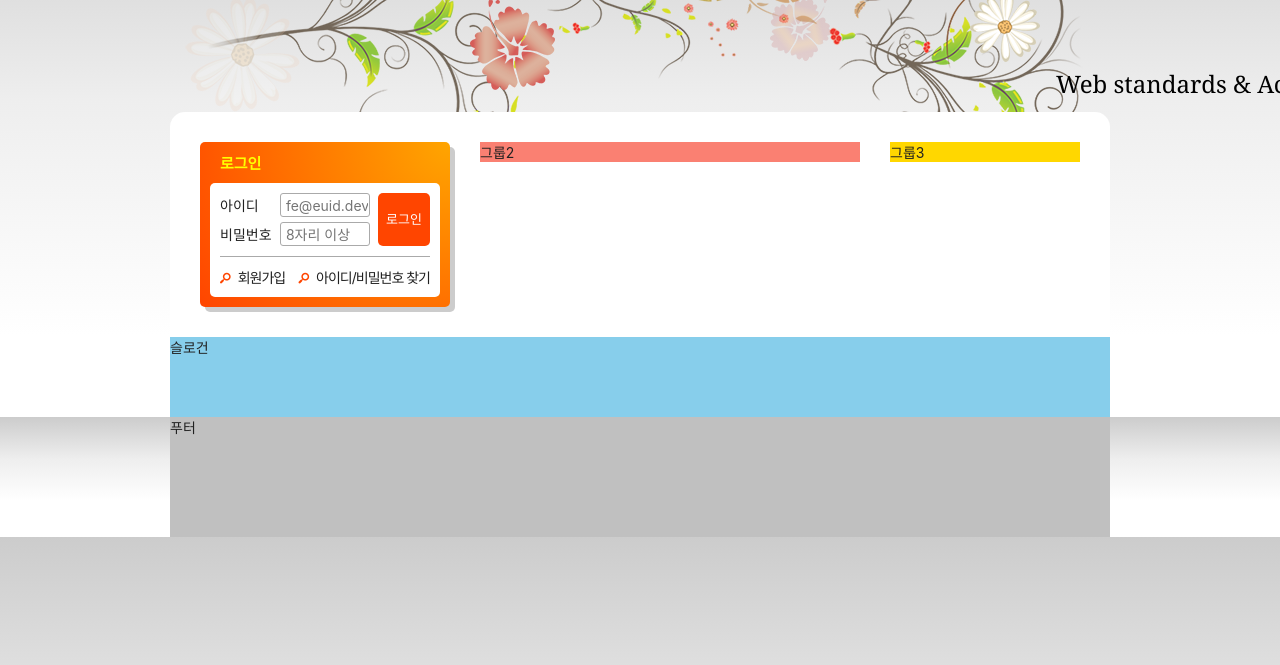
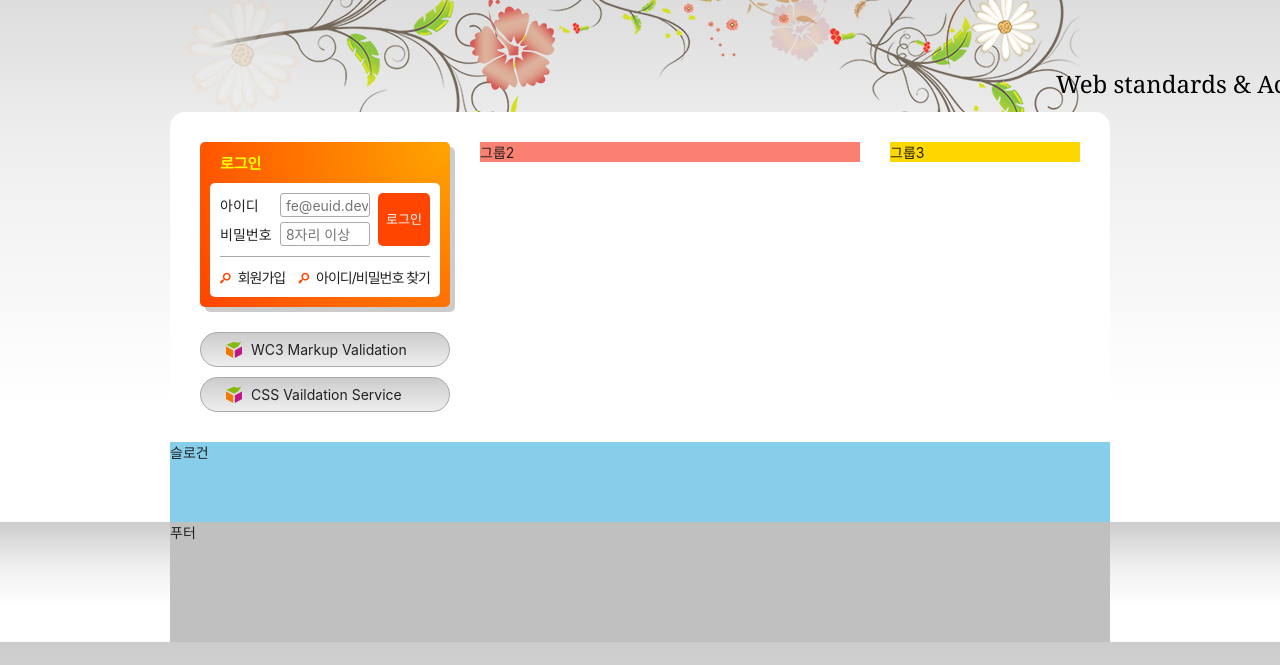
Before and after one commit to parkilbeom/HTML5, a plain HTML site: page index.html in a window 1280 px wide. Shown: the part 135-800 px from the top of the page. Drawn offline with Linux system fonts and the light colour scheme; a web font is replaced by a local one.

Commit message:
유효성 검사 배너 작업

```diff
--- a/index.html
+++ b/index.html
@@ -158,6 +158,20 @@
           <li><a href="/">아이디/비밀번호 찾기</a></li>
         </ul>
       </section>
+
+      <h2 class="a11y-hidden">유효성 검사 배너</h2>
+      <ul class="validation-list">
+        <li>
+          <a href="/" target="_blank" rel="noopener noreferrer" title="마크업 유효성 검사 사이트로 이동">
+            WC3 Markup Validation
+          </a>
+        </li>
+        <li>
+          <a href="/" target="_blank" rel="noopener noreferrer" title="CSS 유효성 검사 사이트로 이동">
+            CSS Vaildation Service
+          </a>
+        </li>
+      </ul>
     </div>
     <div class="group group2">그룹2</div>
     <div class="group group3">그룹3</div>
--- a/styles/style.css
+++ b/styles/style.css
@@ -374,6 +374,35 @@ body {
   font-size: 13px;
 }
 
+/* 유효성 검사 배너 */
+.validation-list{
+  /* background: Yellow; */
+  margin-top: 25px;
+}
+
+.validation-list li {
+  margin-top: 10px;
+
+}
+
+.validation-list a {
+  display: block;
+  background: url(./images/validation_icon.png) no-repeat 25px 50%,
+   #ccc linear-gradient( #ccc, #eee);
+  border: 1px solid #aaa;
+  border-radius: 30px;
+  padding: 8px 15px 8px 50px;
+}
+/* .validation-list a::before{
+  content: url(./images/validation_icon.png);
+  background-color: skyblue;
+  vertical-align: middle;
+} */
+
+.validation-list a:hover,
+.validation-list a:focus {
+  color: #f00;
+}
 /* 슬로건 */
 .slogan {
   background: skyblue;
```
